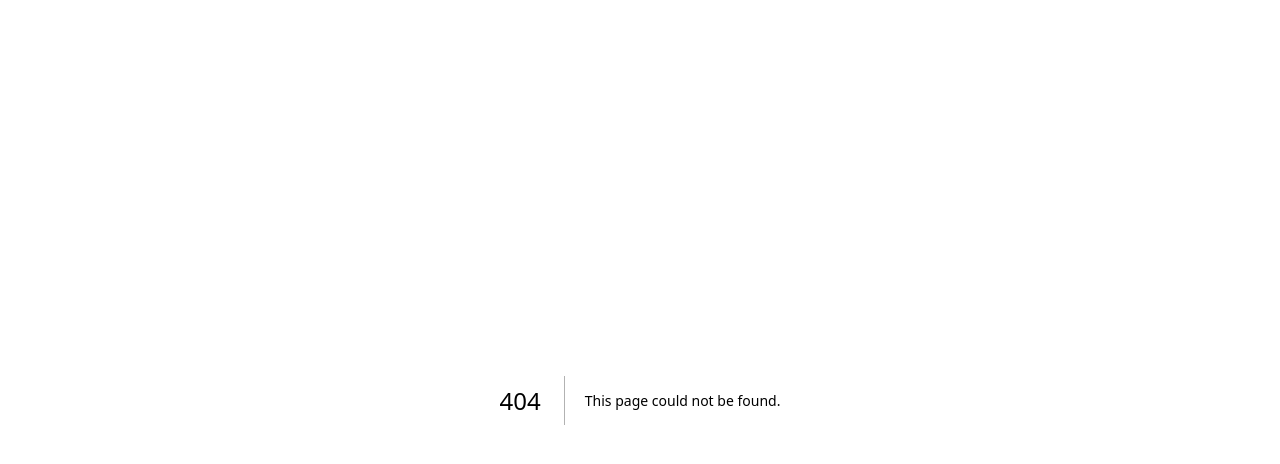
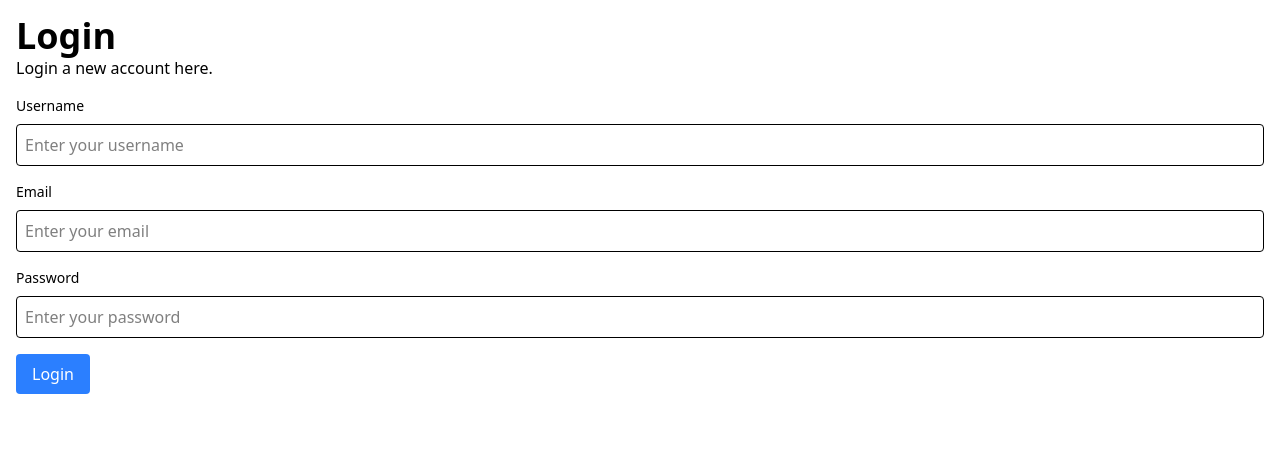
Before and after one commit to Raka-coder/nextjs-lesson, a Next.js app: page /login in a window 1280 px wide. Before the commit this address had no page. Shown: the top 464 px of the page. Built offline with nearby package versions, Linux system fonts and the light colour scheme.

Commit message:
feat: add login, register, dashboard, and product pages with layouts

```diff
--- /dev/null
+++ b/src/app/(auth)/login/page.tsx
@@ -0,0 +1,32 @@
+import Link from 'next/link'
+import React from 'react'
+
+function LoginPage() {
+  return (
+    <div>
+      <div className="container mx-auto p-4">
+            <h1 className="text-4xl font-bold">Login</h1>
+            <p>Login a new account here.</p>
+            <form className="mt-4">
+            <div className="mb-4">
+                <label className="block text-sm font-medium mb-2" htmlFor="username">Username</label>
+                <input type="text" id="username" className="w-full p-2 border rounded" placeholder="Enter your username" />
+            </div>
+            <div className="mb-4">
+                <label className="block text-sm font-medium mb-2" htmlFor="email">Email</label>
+                <input type="email" id="email" className="w-full p-2 border rounded" placeholder="Enter your email" />
+            </div>
+            <div className="mb-4">
+                <label className="block text-sm font-medium mb-2" htmlFor="password">Password</label>
+                <input type="password" id="password" className="w-full p-2 border rounded" placeholder="Enter your password" />
+            </div>
+            <button type="submit" className="bg-blue-500 text-white px-4 py-2 rounded">
+              <Link href="/dashboard">Login</Link>
+            </button>
+            </form>
+        </div>
+    </div>
+  )
+}
+
+export default LoginPage
--- /dev/null
+++ b/src/app/(auth)/register/page.tsx
@@ -0,0 +1,33 @@
+import Link from 'next/link'
+import React from 'react'
+
+function RegisterPage() {
+  return (
+    <div>
+        <div className="container mx-auto p-4">
+            <h1 className="text-4xl font-bold">Register</h1>
+            <p>Register a new account here.</p>
+            <form className="mt-4">
+            <div className="mb-4">
+                <label className="block text-sm font-medium mb-2" htmlFor="username">Username</label>
+                <input type="text" id="username" className="w-full p-2 border rounded" placeholder="Enter your username" />
+            </div>
+            <div className="mb-4">
+                <label className="block text-sm font-medium mb-2" htmlFor="email">Email</label>
+                <input type="email" id="email" className="w-full p-2 border rounded" placeholder="Enter your email" />
+            </div>
+            <div className="mb-4">
+                <label className="block text-sm font-medium mb-2" htmlFor="password">Password</label>
+                <input type="password" id="password" className="w-full p-2 border rounded" placeholder="Enter your password" />
+            </div>
+            <button type="submit" className="bg-blue-500 text-white px-4 py-2 rounded">
+               <Link href="/login">Register</Link>
+            </button>
+            </form>
+        </div>
+
+    </div>
+  )
+}
+
+export default RegisterPage
--- /dev/null
+++ b/src/app/dashboard/layout.tsx
@@ -0,0 +1,10 @@
+export default function DashboardLayout({ children }: { children: React.ReactNode }) {
+  return (
+    <div className="h-screen flex flex-col">
+      <header className="bg-gray-200 p-4 flex justify-between">
+        <h1 className="text-2xl font-bold">Dashboard</h1>
+      </header>
+      <main className="flex-1 p-4">{children}</main>
+    </div>
+  );
+}
--- /dev/null
+++ b/src/app/dashboard/page.tsx
@@ -0,0 +1,18 @@
+import Link from 'next/link'
+import React from 'react'
+
+function DashboardPage() {
+  return (
+    <div>
+        <div className="container mx-auto p-4">
+            <h1 className="text-4xl font-bold">Dashboard Settings</h1>
+            <p>Manage your dashboard settings here.</p>
+            <Link href="/product" className="mt-4 inline-block bg-blue-500 text-white px-4 py-2 rounded">
+                Go to Product Page
+            </Link>
+        </div>
+    </div>
+  )
+}
+
+export default DashboardPage
--- /dev/null
+++ b/src/app/dashboard/setting/layout.tsx
@@ -0,0 +1,11 @@
+import React from 'react'
+
+function SettingLayout({ children }: { children: React.ReactNode }) {
+  return (
+    <div>
+      {children}
+    </div>
+  )
+}
+
+export default SettingLayout
--- /dev/null
+++ b/src/app/dashboard/setting/page.tsx
@@ -0,0 +1,14 @@
+import React from 'react'
+
+function SettingPage() {
+  return (
+    <div>
+      <div className="container mx-auto p-4">
+        <h1 className="text-4xl font-bold">Settings</h1>
+        <p>Manage your settings here.</p>
+      </div>
+    </div>
+  )
+}
+
+export default SettingPage
--- /dev/null
+++ b/src/app/product/[...slug]/page.tsx
@@ -0,0 +1,20 @@
+import React from 'react'
+
+type DetailProductPageProps = {
+    params: {
+        slug: string
+    }
+}
+
+function DetailProductPage({ params }: DetailProductPageProps) {
+  return (
+    <div>
+      <h1>Detail Product Page</h1>
+      <p>Product Slug: {params.slug[0]}</p>
+      <p>Product Drink: {params.slug[1]}</p>
+      <p>Variant: {params.slug[2]}</p>
+    </div>
+  )
+}
+
+export default DetailProductPage
--- /dev/null
+++ b/src/app/product/page.tsx
@@ -0,0 +1,32 @@
+import Link from 'next/link'
+import React from 'react'
+
+export default async function ProductPage() {
+  const res = await fetch("https://fakestoreapi.com/products");
+  const data = await res.json();
+  console.log(data);
+
+  return (
+    <div className='container mx-auto p-4'>
+      <div className='flex justify-between items-center mb-4'>
+        <Link href="/" className='text-blue-500 hover:underline'>Home</Link>
+        <h1 className='text-4xl font-bold'>Product Page</h1>
+        <h1 className='text-2xl font-normal'>{data.length} Products Found</h1>
+      </div>
+      <div className='grid grid-cols-4 gap-4'>
+      {data.map((product: any) => (
+        <div key={product.id} className='border p-4 rounded shadow'>
+          <h3 className='text-lg font-semibold mb-2'>{product.title}</h3>
+          <img src={product.image} alt={product.title} className='w-full h-48 object-cover mb-2 ' />
+          <span className='text-gray-800 font-bold'>Rating: {product.rating.rate}</span>
+          <span className='text-gray-600'> ({product.rating.count} reviews)</span>
+          <br />
+          <p className='text-gray-600'>{product.description}</p>
+          <p className='text-gray-800 font-bold'>Category: {product.category}</p>
+          <p className='text-gray-800 font-bold'>Price: ${product.price}</p>
+        </div>
+      ))}
+    </div>
+    </div>
+  )
+}
```
